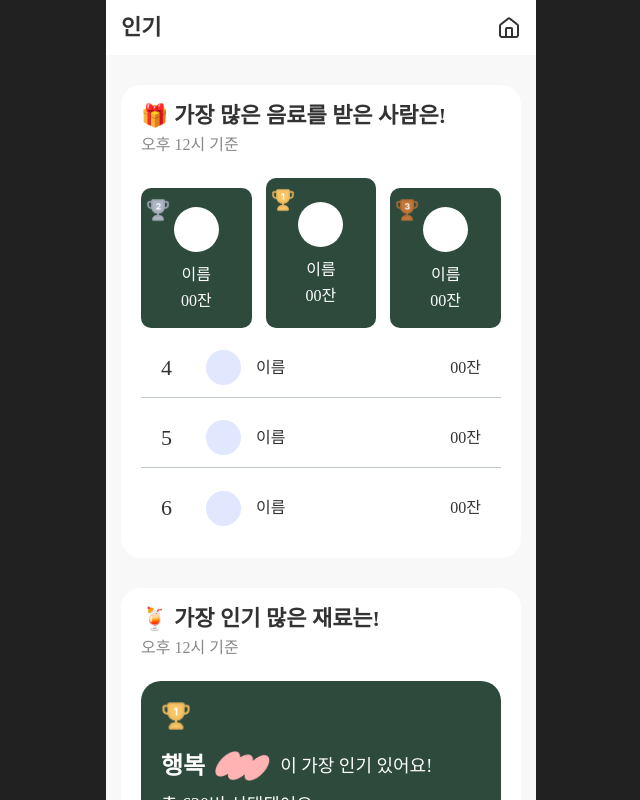
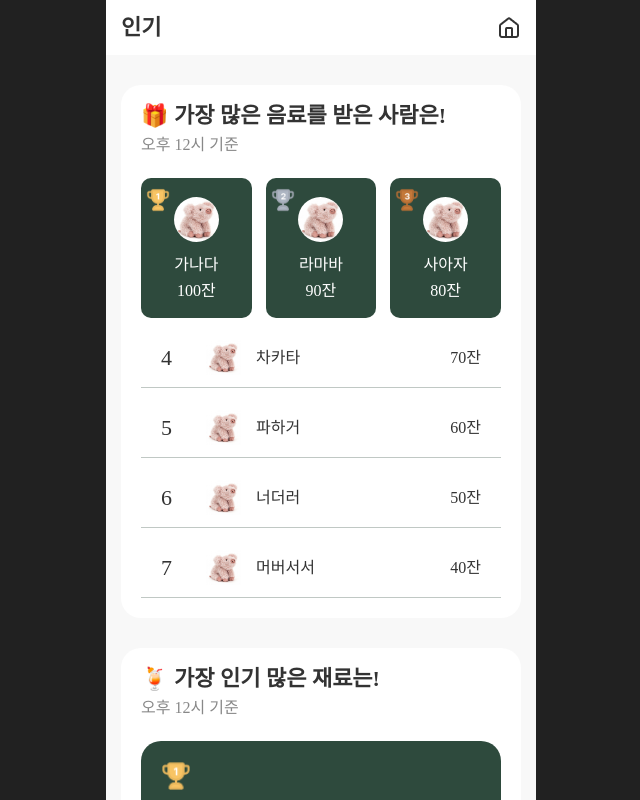
Before and after one commit to falconlee236/color-my-drink, a React (Vite) app in the folder web/: page /community in a window 1280 px wide. Shown: the top 800 px of the page, without its empty margins (319-959 px from the left). Built offline with nearby package versions, Linux system fonts and the light colour scheme; a web font is replaced by a local one.

Commit message:
임시데이터 수정
- 임시데이터 추가
- 버튼 태그 추가
- 커뮤니티와 메인페이지 연결

```diff
--- a/web/src/component/community/Header.tsx
+++ b/web/src/component/community/Header.tsx
@@ -1,19 +1,23 @@
+import { useNavigate } from "react-router";
+
 interface HeaderProps {
   title: string;
 }
 
 export default function Header(props: HeaderProps) {
+  const navigate = useNavigate();
+  const goToMainpage = () => navigate('/mainpage')
   return (
     <div className="h-55 w-full bg-white">
       <div className="m-auto flex h-full w-inner items-center justify-between">
         <h1 className="text-22 font-bold">{props.title}</h1>
-        <div className="h-24 w-24">
+        <button className="h-24 w-24" onClick={goToMainpage}>
           <img
             className="w-24 object-cover"
             src="../../src/assets/img/icon/home.png"
             alt="메인페이지로 나가기"
           />
-        </div>
+        </button>
       </div>
     </div>
   );
--- /dev/null
+++ b/web/src/component/community/Ranking/Amount/RestRanking.tsx
@@ -0,0 +1,22 @@
+interface RestRankingProps {
+  key: number;
+  name: string;
+  rank: number;
+  amount: number;
+  url: string;
+}
+
+export default function Rest(props: RestRankingProps) {
+  return (
+    <div className="borer-green30 flex h-60 w-full items-center justify-between border-b-1 border-b-green30 px-20">
+      <div className="flex items-center gap-15">
+        <h4 className="w-30 text-22 font-medium">{props.rank}</h4>
+        <div className="h-35 w-35 rounded-full bg-indigo-100">
+          <img src={props.url} alt="프로필" />
+        </div>
+        <h5 className="text-1 font-medium">{props.name}</h5>
+      </div>
+      <p className="text-1 font-medium">{props.amount}잔</p>
+    </div>
+  );
+}
--- /dev/null
+++ b/web/src/component/community/Ranking/Amount/TopThree.tsx
@@ -0,0 +1,34 @@
+interface TopThreeProps {
+  key: number;
+  name: string;
+  rank: number;
+  amount: number;
+  url: string;
+}
+
+export default function TopThree(props: TopThreeProps) {
+  return (
+    <div className="relative flex h-140 w-full items-center justify-center rounded-10 bg-green">
+      <div className="absolute top-10 left-5 h-24 w-24">
+        <img
+          className="w-24 object-contain"
+          src={`${props.rank == 1 ? "../../src/assets/img/icon/first-prize.png" : `${props.rank == 2 ? "../../src/assets/img/icon/second-prize.png" : "../../src/assets/img/icon/third-prize.png"}`}`}
+          alt="1등"
+        />
+      </div>
+      <div className="content">
+        <div className="mb-15 h-45 w-45 overflow-hidden rounded-full">
+          <img
+            className="h-full w-full object-contain"
+            src={props.url}
+            alt="profile"
+          />
+        </div>
+        <div className="text-1 font-mediumtext-1 text-center font-medium text-white">
+          <h3 className="mb-10">{props.name}</h3>
+          <p>{props.amount}잔</p>
+        </div>
+      </div>
+    </div>
+  );
+}
--- a/web/src/component/community/Ranking/DrinkRanking.tsx
+++ b/web/src/component/community/Ranking/DrinkRanking.tsx
@@ -1,6 +1,75 @@
 import ContentTitle from "../ContentTitle";
+import RestRanking from "./Amount/RestRanking";
+import TopThree from "./Amount/TopThree";
 
 export default function DrinkingRanking() {
+  const TEST_DATA_TOP3 = [
+    {
+      name: "가나다",
+      rank: 1,
+      amount: 100,
+      url: "../../../../src/assets/img/example-profile.jpg",
+    },
+    {
+      name: "라마바",
+      rank: 2,
+      amount: 90,
+      url: "../../../../src/assets/img/example-profile.jpg",
+    },
+    {
+      name: "사아자",
+      rank: 3,
+      amount: 80,
+      url: "../../../../src/assets/img/example-profile.jpg",
+    },
+  ];
+
+  const TEST_DATA_REST3 = [
+    {
+      name: "차카타",
+      rank: 4,
+      amount: 70,
+      url: "../../../../src/assets/img/example-profile.jpg",
+    },
+    {
+      name: "파하거",
+      rank: 5,
+      amount: 60,
+      url: "../../../../src/assets/img/example-profile.jpg",
+    },
+    {
+      name: "너더러",
+      rank: 6,
+      amount: 50,
+      url: "../../../../src/assets/img/example-profile.jpg",
+    },
+    {
+      name: "머버서서",
+      rank: 7,
+      amount: 40,
+      url: "../../../../src/assets/img/example-profile.jpg",
+    },
+  ];
+
+  const TopThreeComponent = TEST_DATA_TOP3.map((data, index) => (
+    <TopThree
+      key={index + 1}
+      name={data.name}
+      rank={data.rank}
+      amount={data.amount}
+      url={data.url}
+    />
+  ));
+
+  const RestComponent = TEST_DATA_REST3.map((data, index) => (
+    <RestRanking
+      key={index + 4}
+      name={data.name}
+      rank={data.rank}
+      amount={data.amount}
+      url={data.url}
+    />
+  ));
   return (
     <div className="mx-auto w-inner pt-30">
       <div className="h-full w-full rounded-20 bg-white p-20">
@@ -10,93 +79,9 @@ export default function DrinkingRanking() {
         />
         <div>
           <div className="mb-10 grid grid-cols-3 items-end gap-14">
-            <div className="relative flex h-140 w-full items-center justify-center rounded-10 bg-green">
-              <div className="absolute top-10 left-5 h-24 w-24">
-                <img
-                  className="w-24 object-contain"
-                  src="../../src/assets/img/icon/second-prize.png"
-                  alt="1등"
-                />
-              </div>
-              <div className="content">
-                <div className="mb-15 h-45 w-45 rounded-full bg-white">
-                  {/* <img src="" alt="" /> */}
-                </div>
-                <div className="text-1 font-mediumtext-1 text-center font-medium text-white">
-                  <h3 className="mb-10">이름</h3>
-                  <p>00잔</p>
-                </div>
-              </div>
-            </div>
-            <div className="relative flex h-150 w-full items-center justify-center rounded-10 bg-green">
-              <div className="absolute top-10 left-5 h-24 w-24">
-                <img
-                  className="w-24 object-contain"
-                  src="../../src/assets/img/icon/first-prize.png"
-                  alt="1등"
-                />
-              </div>
-              <div className="content">
-                <div className="mb-15 h-45 w-45 rounded-full bg-white">
-                  {/* <img src="" alt="" /> */}
-                </div>
-                <div className="text-1 font-mediumtext-1 text-center font-medium text-white">
-                  <h3 className="mb-10">이름</h3>
-                  <p>00잔</p>
-                </div>
-              </div>
-            </div>
-            <div className="relative flex h-140 w-full items-center justify-center rounded-10 bg-green">
-              <div className="absolute top-10 left-5 h-24 w-24">
-                <img
-                  className="w-24 object-contain"
-                  src="../../src/assets/img/icon/third-prize.png"
-                  alt="1등"
-                />
-              </div>
-              <div className="content">
-                <div className="mb-15 h-45 w-45 rounded-full bg-white">
-                  {/* <img src="" alt="" /> */}
-                </div>
-                <div className="text-1 font-mediumtext-1 text-center font-medium text-white">
-                  <h3 className="mb-10">이름</h3>
-                  <p>00잔</p>
-                </div>
-              </div>
-            </div>
+            {TopThreeComponent}
           </div>
-          <div className="flex flex-col gap-10">
-            <div className="borer-green30 flex h-60 w-full items-center justify-between border-b-1 border-b-green30 px-20">
-              <div className="flex items-center gap-15">
-                <h4 className="w-30 text-22 font-medium">4</h4>
-                <div className="h-35 w-35 rounded-full bg-indigo-100">
-                  {/* <img src="" alt="프로필" /> */}
-                </div>
-                <h5 className="text-1 font-medium">이름</h5>
-              </div>
-              <p className="text-1 font-medium">00잔</p>
-            </div>
-            <div className="borer-green30 flex h-60 w-full items-center justify-between border-b-1 border-b-green30 px-20">
-              <div className="flex items-center gap-15">
-                <h4 className="w-30 text-22 font-medium">5</h4>
-                <div className="h-35 w-35 rounded-full bg-indigo-100">
-                  {/* <img src="" alt="프로필" /> */}
-                </div>
-                <h5 className="text-1 font-medium">이름</h5>
-              </div>
-              <p className="text-1 font-medium">00잔</p>
-            </div>
-            <div className="borer-green30 flex h-60 w-full items-center justify-between px-20">
-              <div className="flex items-center gap-15">
-                <h4 className="w-30 text-22 font-medium">6</h4>
-                <div className="h-35 w-35 rounded-full bg-indigo-100">
-                  {/* <img src="" alt="프로필" /> */}
-                </div>
-                <h5 className="text-1 font-medium">이름</h5>
-              </div>
-              <p className="text-1 font-medium">00잔</p>
-            </div>
-          </div>
+          <div className="flex flex-col gap-10">{RestComponent}</div>
         </div>
       </div>
     </div>
--- a/web/src/index.css
+++ b/web/src/index.css
@@ -20,6 +20,10 @@
     background-color: #212121;
     max-width: 430px;
     margin: 0 auto;
+  }
+
+  button {
+    cursor: pointer
   }
 
   .wrap {
--- a/web/src/pages/Mainpage.tsx
+++ b/web/src/pages/Mainpage.tsx
@@ -2,9 +2,12 @@ import JuiceSlide from "../component/main-shared/JuiceSlide.tsx";
 import { useAppSelector } from "../store/hooks.ts";
 import { valueClickModal } from "../store/features/main-sharedPage/clickModalSlice.ts";
 import JuiceDetailModal from "../component/main-shared/JuiceDetailModal.tsx";
+import { useNavigate } from "react-router";
 
 export default function Mainpage() {
   const currentClickModal = useAppSelector(valueClickModal);
+  const navigate = useNavigate();
+  const goToCommunity = () => navigate('/community')
 
   return (
     <div className="wrap relative flex h-full flex-col bg-white">
@@ -30,7 +33,7 @@ export default function Mainpage() {
             MY 음료 데이터 보기
           </button>
           <div className="flex gap-10">
-            <button className="h-55 w-1/2 rounded-20 border border-solid border-button bg-white font-medium">
+            <button className="h-55 w-1/2 rounded-20 border border-solid border-button bg-white font-medium" onClick={goToCommunity}>
               커뮤니티
             </button>
             <button className="h-55 w-1/2 rounded-20 border border-solid border-button bg-white font-medium">
```
Also changed, not shown: web/src/assets/img/example-profile.jpg (added), web/src/component/data.tsx (added).
